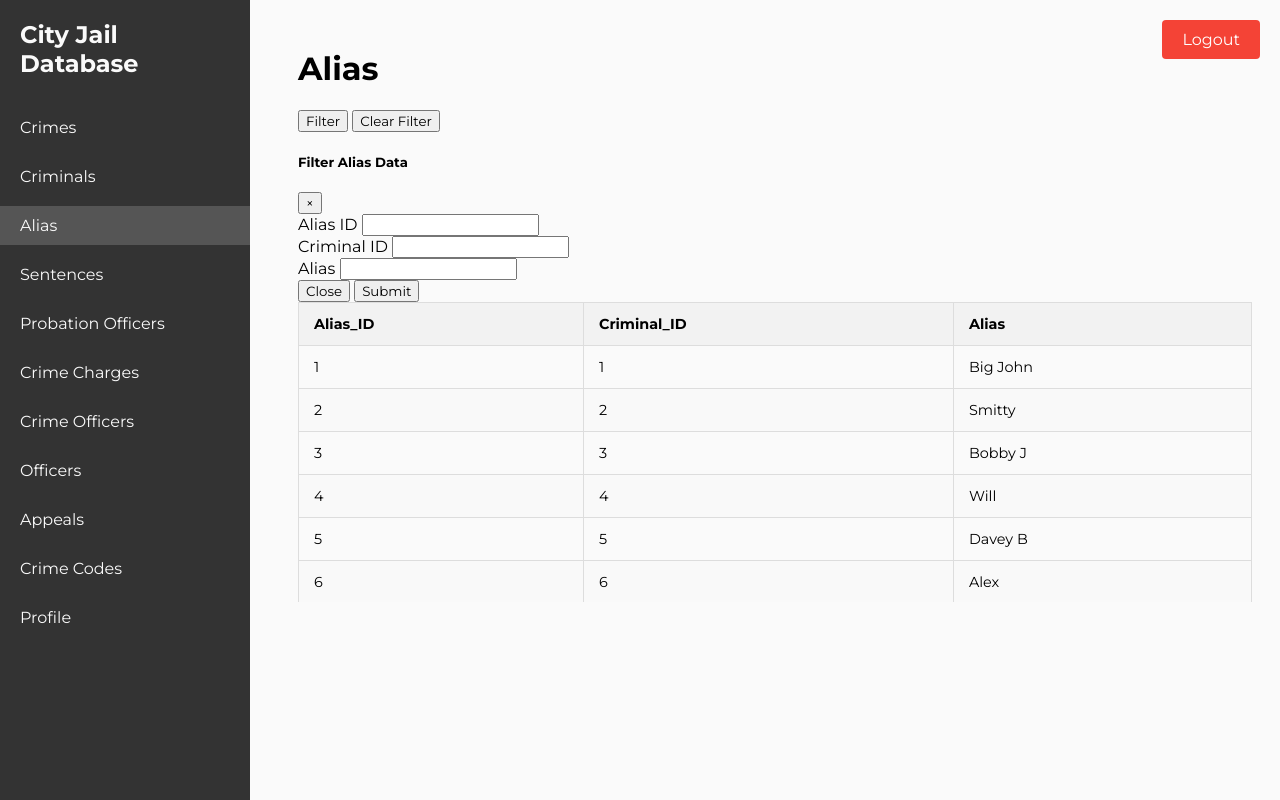
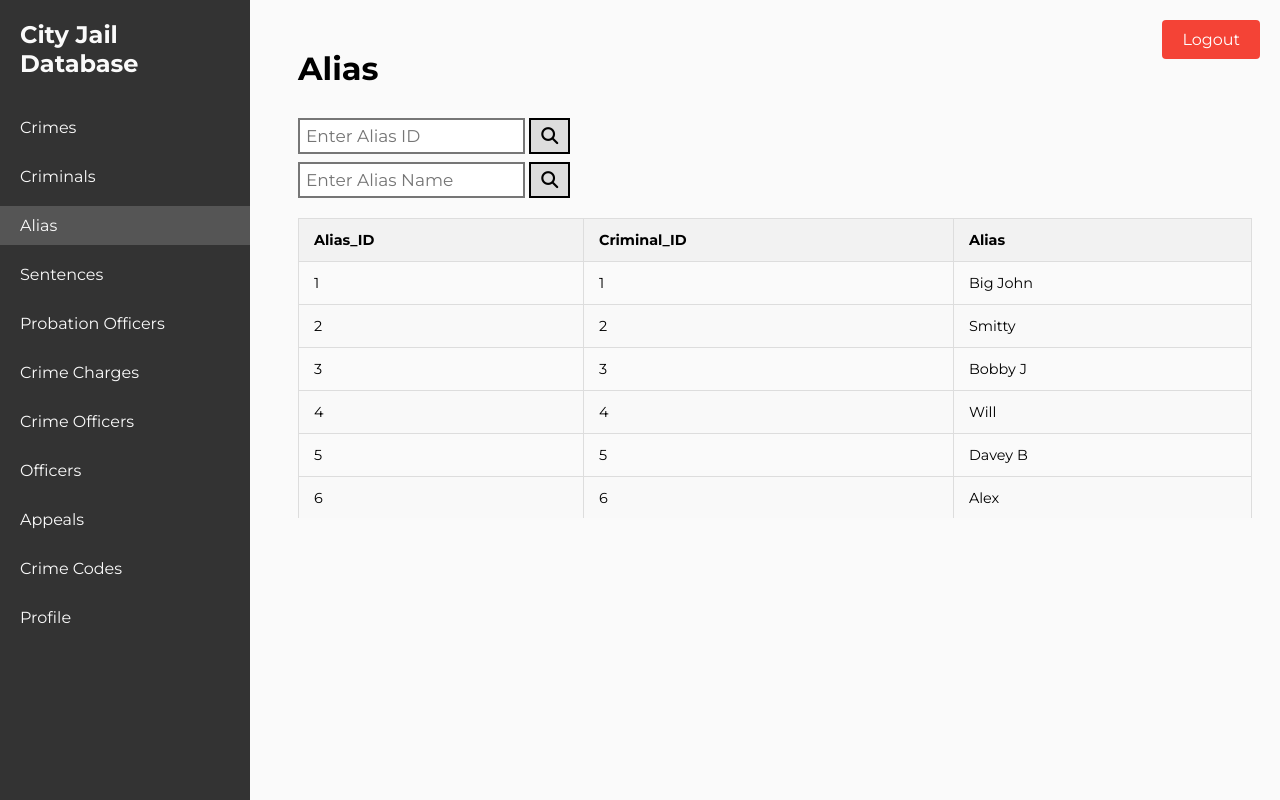
Before and after one commit to 395110n/CSUY3083Project, a Flask app: a page that uses templates/alias.html in a window 1280 px wide. Run offline with Flask 3, Linux system fonts and the light colour scheme; data comes from the database, SQL or seed files in the repository; some libraries are stand-ins or nearby versions.

Commit message:
updates on 04/18/2024 by Jasper Zhan

```diff
--- a/server.py
+++ b/server.py
@@ -151,7 +151,6 @@ def registration():
                 error_message = f"Username '{request.form['uname']}' already exists. Please choose a different username."  # Set error message
     return render_template("registration.html", error_message=error_message)
 
-@app.route("/<username>/alias",methods=['GET', 'POST'])
 @app.route("/<username>/alias",methods=['GET', 'POST'])
 def alias(username):
     runstatement('''use Criminal_Records''', commit=True)
--- a/tempCodeRunnerFile.py
+++ b/tempCodeRunnerFile.py
@@ -1 +1 @@
-permission
+request
--- a/templates/alias.html
+++ b/templates/alias.html
@@ -62,95 +62,38 @@
     <!-- Main content -->
     <div class="content">
       <h1>Alias</h1>
-
-      <!-- Add a button to trigger the modal -->
-      <button
-        type="button"
-        class="btn btn-primary"
-        data-toggle="modal"
-        data-target="#filterModal"
-      >
-        Filter
-      </button>
-
-      <!-- Add a Clear Filter button -->
-      <button type="button" class="btn btn-secondary" onclick="clearFilter()">
-        Clear Filter
-      </button>
-
-      <!-- Modal -->
-      <div
-        class="modal fade"
-        id="filterModal"
-        tabindex="-1"
-        role="dialog"
-        aria-labelledby="filterModalLabel"
-        aria-hidden="true"
-      >
-        <div class="modal-dialog" role="document">
-          <div class="modal-content">
-            <div class="modal-header">
-              <h5 class="modal-title" id="filterModalLabel">
-                Filter Alias Data
-              </h5>
-              <button
-                type="button"
-                class="close"
-                data-dismiss="modal"
-                aria-label="Close"
-              >
-                <span aria-hidden="true">&times;</span>
-              </button>
-            </div>
-            <div class="modal-body">
-              <form id="filterForm">
-                <div class="form-group">
-                  <label for="alias_id">Alias ID</label>
-                  <input
-                    type="text"
-                    class="form-control"
-                    id="alias_id"
-                    name="alias_id"
-                  />
-                </div>
-                <div class="form-group">
-                  <label for="criminal_id">Criminal ID</label>
-                  <input
-                    type="text"
-                    class="form-control"
-                    id="criminal_id"
-                    name="criminal_id"
-                  />
-                </div>
-                <div class="form-group">
-                  <label for="alias">Alias</label>
-                  <input
-                    type="text"
-                    class="form-control"
-                    id="alias"
-                    name="alias"
-                  />
-                </div>
-              </form>
-            </div>
-            <div class="modal-footer">
-              <button
-                type="button"
-                class="btn btn-secondary"
-                data-dismiss="modal"
-              >
-                Close
-              </button>
-              <button
-                type="button"
-                class="btn btn-primary"
-                onclick="submitFilter()"
-              >
-                Submit
-              </button>
-            </div>
-          </div>
-        </div>
+      <div class="search-container">
+        <form
+          name="filter"
+          style="display: inline-block"
+          action="{{ url_for('alias', username=session['username']) }}"
+          method="GET"
+        >
+          <input type="text" placeholder="Enter Alias ID" name="alias_id" />
+          <button type="submit" onclick="showClear()">
+            <i class="fa fa-search"></i>
+          </button>
+        </form>
+        <br />
+        <form
+          name="filterName"
+          style="display: inline-block"
+          action="{{ url_for('alias', username=session['username']) }}"
+          method="GET"
+        >
+          <input type="text" placeholder="Enter Alias Name" name="alias" />
+          <button type="submit"><i class="fa fa-search"></i></button>
+        </form>
+        <br />
+        <button
+          type="button"
+          id="clear"
+          onclick="clearFilter()"
+          style="display:{{displayMode}};"
+        >
+          Clear Filter
+        </button>
+        <!-- use flask mode to pass the value to it to control the display or not -->
       </div>
 
       <div class="scrollable-table" id="table-container">
```
